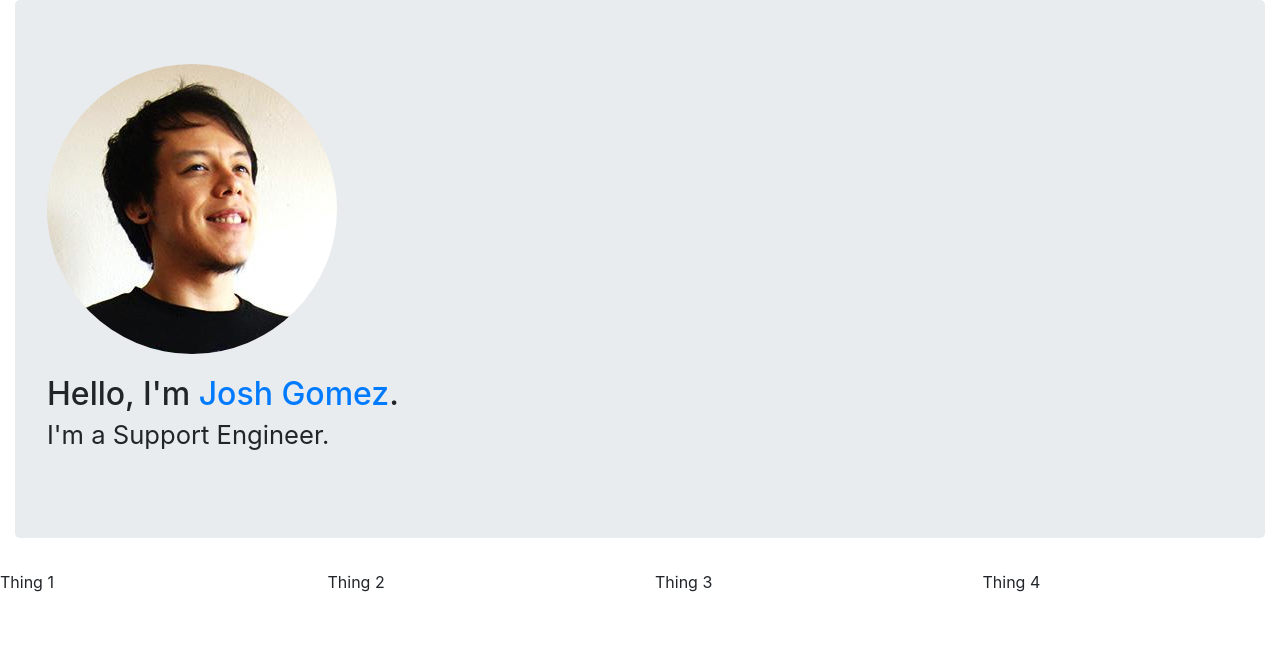
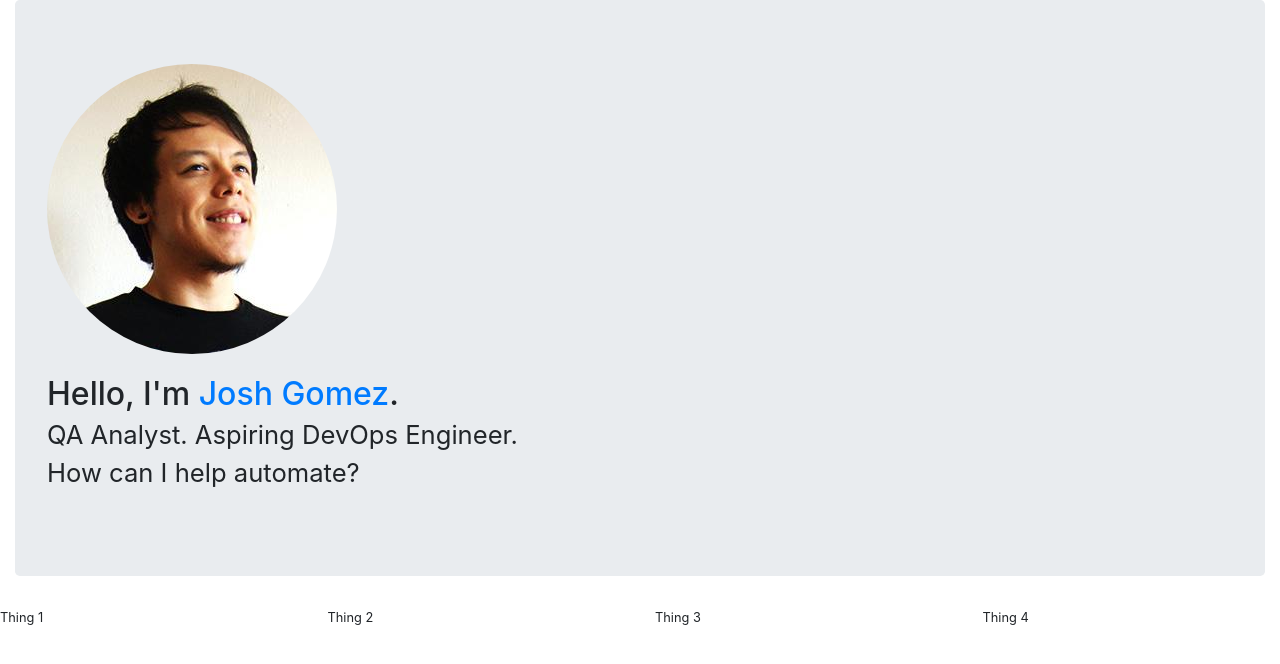
Before and after one commit to HeyJersh/Portfolio, a plain HTML site: page index.html in a window 1280 px wide. Drawn offline with nearby package versions, Linux system fonts and the light colour scheme.

Commit message:
Updated header copy and added id's to elements

```diff
--- a/index.html
+++ b/index.html
@@ -22,14 +22,15 @@
 
         <!-- Add your site or application content here -->
         <div class="container-fluid">
-          <div class="jumbotron">
+          <div class="jumbotron" id="landing">
           <img src="img/my-face.jpg" class="rounded-circle" alt="Josh Gomez">
           <h1>Hello, I'm <span class="text-primary">Josh Gomez</span>.<br />
-          <small>I'm a Support Engineer.</small></h1>
+          <small>QA Analyst. Aspiring DevOps Engineer.</small><br />
+          <small>How can I help automate?</h1>
           </div>
         </div>
 
-        <div class="row">
+        <div class="row" id="projects">
           <div class="col-sm-3">Thing 1</div>
           <div class="col-sm-3">Thing 2</div>
           <div class="col-sm-3">Thing 3</div>
```
